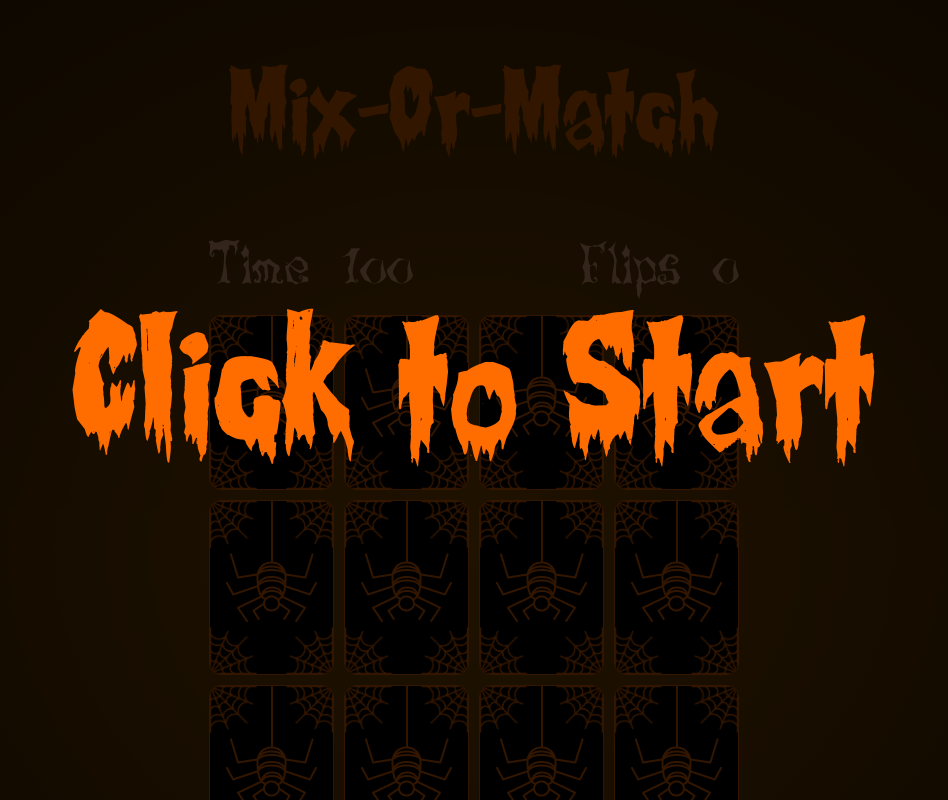
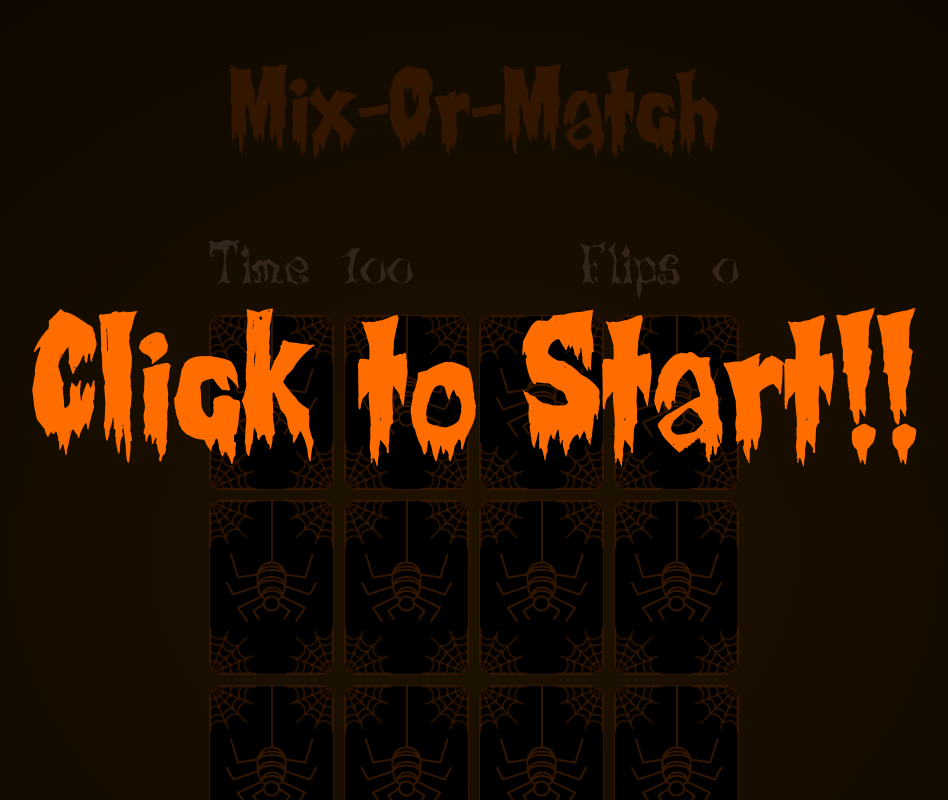
Before and after one commit to vupadhayayx86/mixmatchgame, a plain HTML site: page index.html in a window 1280 px wide. Shown: the top 800 px of the page, without its empty margins (166-1114 px from the left). Drawn offline with Linux system fonts and the light colour scheme; files whose address does not match are found by name.

Commit message:
Update index.html

```diff
--- a/index.html
+++ b/index.html
@@ -11,7 +11,7 @@
     <h1 class="page-title">Mix-Or-Match</h1>
 
     <div class="overlay-text visible">
-      Click to Start
+      Click to Start!!
     </div>
 
     <div id="game-over-text" class="overlay-text">
```
